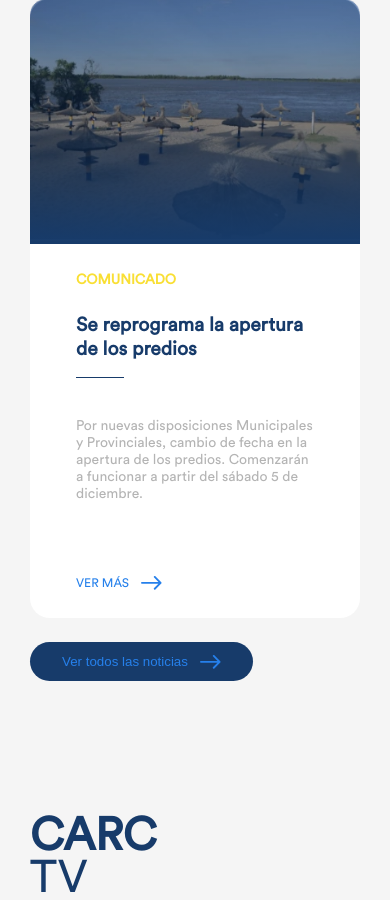
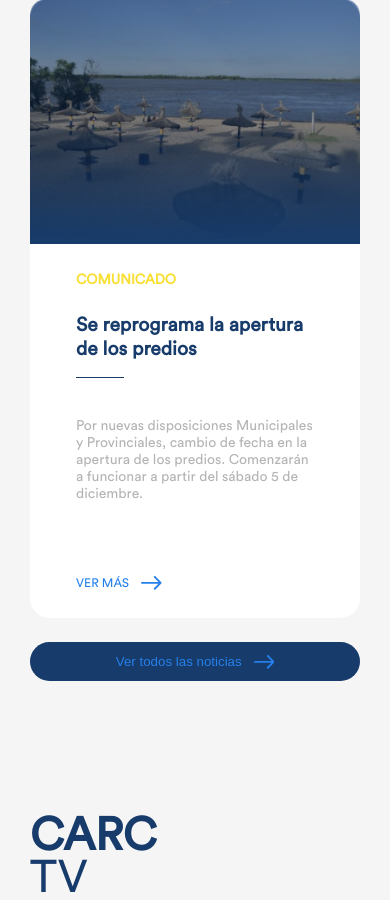
Before and after one commit to amartino24/central, a PHP site: page /noticia.html in a window 390 px wide. Shown: the part 3852-4752 px from the top of the page. Run offline with PHP 8.4, Linux system fonts and the light colour scheme.

Commit message:
Update styles.css

```diff
--- a/styles.css
+++ b/styles.css
@@ -685,6 +685,11 @@ footer .copyright {
     }
 
 
+    .todos-productos-button , .todos-videos-button , .todas-noticias-button
+    {
+        width: 100%;
+    }
+
     .todos-productos-button svg, .todos-videos-button svg, .todas-noticias-button svg
     {
         margin-left: 12px;
@@ -840,8 +845,7 @@ footer .copyright {
     }
 
     .carc-videos .container {
-        flex-direction: column;
-        align-items: flex-start;
+        display: block;
     }
 
     .carc-videos .button-gt-lg {
```
